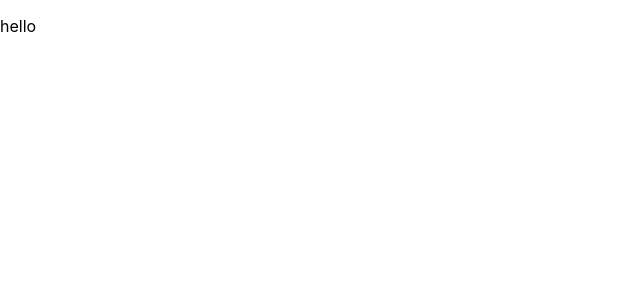
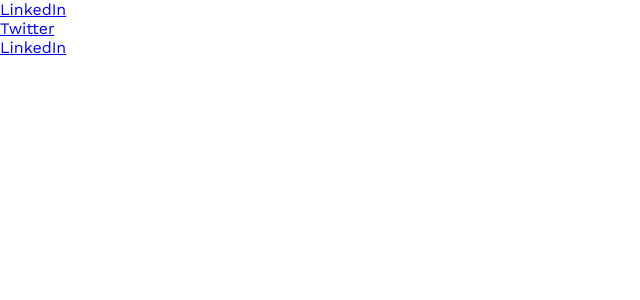
Before and after one commit to natdlc/portfolio, a React (Create React App) app in the folder nat-portfolio/: page / in a window 1280 px wide. Shown: the top 300 px of the page, without its empty margins (0-640 px from the left). Built offline with nearby package versions, Linux system fonts and the light colour scheme.

Commit message:
file structure, Home page wip, HomeNav wip

```diff
--- a/nat-portfolio/package.json
+++ b/nat-portfolio/package.json
@@ -9,6 +9,7 @@
     "react": "^18.2.0",
     "react-dom": "^18.2.0",
     "react-scripts": "5.0.1",
+    "uuid": "^8.3.2",
     "web-vitals": "^2.1.4"
   },
   "scripts": {
--- a/nat-portfolio/src/App.js
+++ b/nat-portfolio/src/App.js
@@ -1,7 +1,9 @@
+import Home from "./pages/Home";
+
 function App() {
 	return (
 		<>
-			<p>hello</p>
+			<Home></Home>
 		</>
 	);
 }
--- /dev/null
+++ b/nat-portfolio/src/UI/Nav/Nav.jsx
@@ -0,0 +1,22 @@
+import { v4 as uuidv4 } from "uuid";
+
+const Nav = (props) => {
+	const navMenus = props.menus.map((menu) => {
+		const { menuName, menuLink } = menu;
+		return (
+			<li key={uuidv4()}>
+				<a href={menuLink} target="_blank">
+					{menuName}
+				</a>
+			</li>
+		);
+	});
+
+	return (
+		<>
+			<ul>{navMenus}</ul>
+		</>
+	);
+};
+
+export default Nav;
--- /dev/null
+++ b/nat-portfolio/src/components/Home/HomeNav/HomeNav.jsx
@@ -0,0 +1,25 @@
+import Nav from "../../../UI/Nav/Nav";
+const HomeNav = () => {
+	const navMenus = [
+		{
+			menuName: "LinkedIn",
+			menuLink: "https://www.linkedin.com/in/nat-corpuz/",
+		},
+		{
+			menuName: "Twitter",
+			menuLink: "https://twitter.com/corpuz_nat",
+		},
+		{
+			menuName: "LinkedIn",
+			menuLink: "https://github.com/natdlc",
+		},
+  ];
+
+	return (
+		<>
+			<Nav menus={navMenus} />
+		</>
+	);
+};
+
+export default HomeNav;
--- a/nat-portfolio/src/index.css
+++ b/nat-portfolio/src/index.css
@@ -1,13 +1,9 @@
-body {
-  margin: 0;
-  font-family: -apple-system, BlinkMacSystemFont, 'Segoe UI', 'Roboto', 'Oxygen',
-    'Ubuntu', 'Cantarell', 'Fira Sans', 'Droid Sans', 'Helvetica Neue',
-    sans-serif;
-  -webkit-font-smoothing: antialiased;
-  -moz-osx-font-smoothing: grayscale;
+@import url("https://fonts.googleapis.com/css2?family=Work+Sans:ital,wght@0,100;0,200;0,300;0,400;0,500;0,600;0,700;0,800;0,900;1,100;1,200;1,300;1,400;1,500;1,600;1,700;1,800;1,900&display=swap");
+
+*,
+*::before,
+*::after {
+	margin: 0;
+	padding: 0;
+  font-family: 'Work Sans', sans-serif;
 }
-
-code {
-  font-family: source-code-pro, Menlo, Monaco, Consolas, 'Courier New',
-    monospace;
-}
--- /dev/null
+++ b/nat-portfolio/src/pages/Home.jsx
@@ -0,0 +1,10 @@
+import HomeNav from "../components/Home/HomeNav/HomeNav";
+const Home = () => {
+	return (
+		<>
+			<HomeNav />
+		</>
+	);
+};
+
+export default Home;
```
Also changed, not shown: 1 other file (tests, documents, lock files or other folders).
